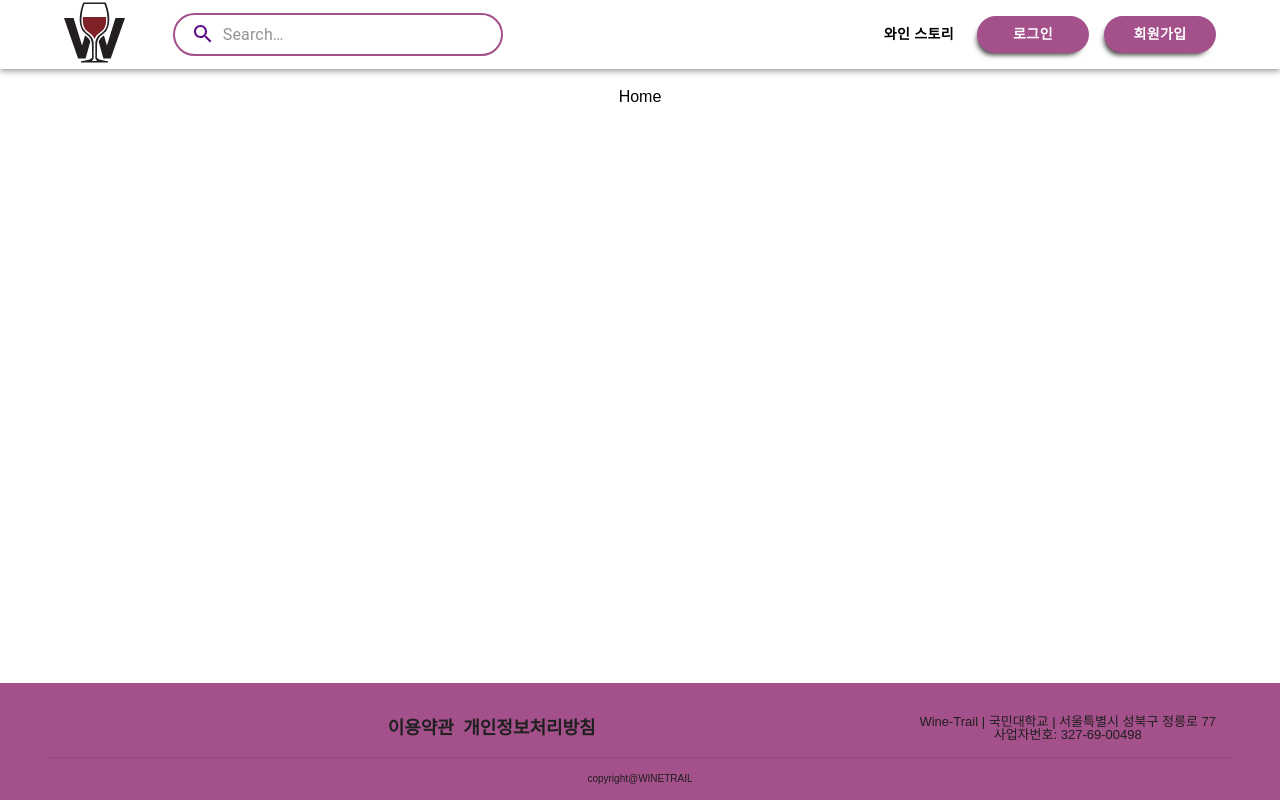
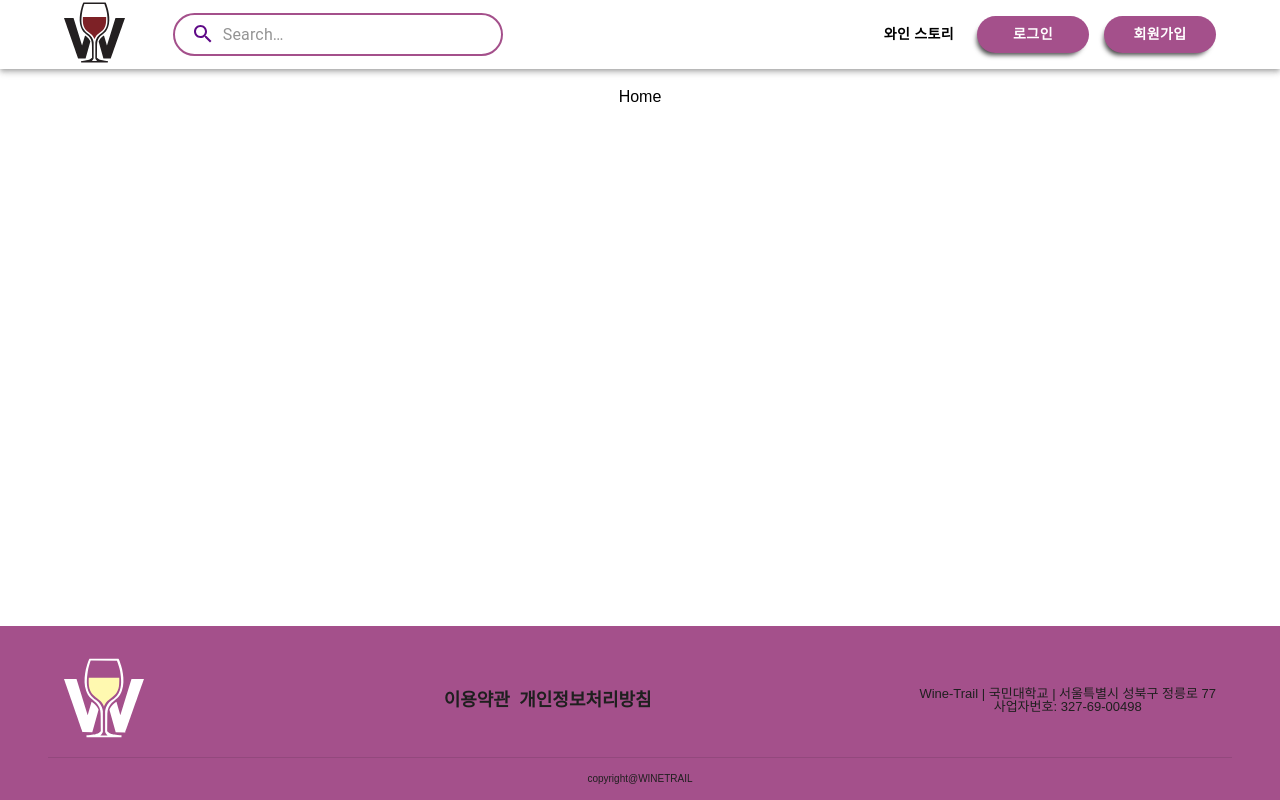
Before and after one commit to jihyoung9912/WineTrail, a React (Create React App) app: page / in a window 1280 px wide. Built offline with nearby package versions, Linux system fonts and the light colour scheme; no server answers.

Commit message:
feat: add Footer Logo

```diff
--- a/src/components/Footer/Footer.tsx
+++ b/src/components/Footer/Footer.tsx
@@ -1,6 +1,7 @@
 import styled from 'styled-components';
 import { Link } from 'react-router-dom';
 import { COLORS } from 'constants/COLOR';
+import { marginRight } from 'styled-system';
 
 const FooterBox = styled.div`
   display: flex;
@@ -66,11 +67,11 @@ const Footer = () => {
       <FooterMaxContainer>
         <FooterTop>
           <Link to="/">
-            {/*<img*/}
-            {/*  src={`${process.env.PUBLIC_URL}/assets/images/logo-white.svg`}*/}
-            {/*  alt="IBELEVESURVEY Logo"*/}
-            {/*  style={{ width: '7rem', marginRight: '2rem' }}*/}
-            {/*/>*/}
+            <img
+              src={`${process.env.PUBLIC_URL}/assets/images/champagne-logo.svg`}
+              alt="IBELEVESURVEY Logo"
+              style={{ width: '5rem', height: '5rem', marginRight: '2rem' }}
+            />
           </Link>
           <FooterInfo>
             <Link to="/tos">
--- a/src/components/Navbar/Navbar.tsx
+++ b/src/components/Navbar/Navbar.tsx
@@ -16,14 +16,12 @@ import { alpha, styled } from '@mui/material/styles';
 import InputBase from '@mui/material/InputBase';
 import SearchIcon from '@mui/icons-material/Search';
 import { useSignOut } from 'hooks/useSignOut';
-import { useSnackbar } from 'notistack';
 
 const Navbar = () => {
   const { user }: any = useUserContext();
   const { SignOut }: any = useSignOut();
   const windowSize = useWindowSize();
   const [anchorElNav, setAnchorElNav] = useState<null | HTMLElement>(null);
-  const { enqueueSnackbar } = useSnackbar();
 
   const handleOpenNavMenu = (event: React.MouseEvent<HTMLElement>) => {
     setAnchorElNav(event.currentTarget);
@@ -136,7 +134,6 @@ const Navbar = () => {
                           backgroundColor: '#93487D',
                         },
                       }}
-                      onClick={() => enqueueSnackbar('I love hooks')}
                     >
                       로그인
                     </Button>
```
Also changed, not shown: public/assets/images/champagne-logo-bubble.svg (deleted).
